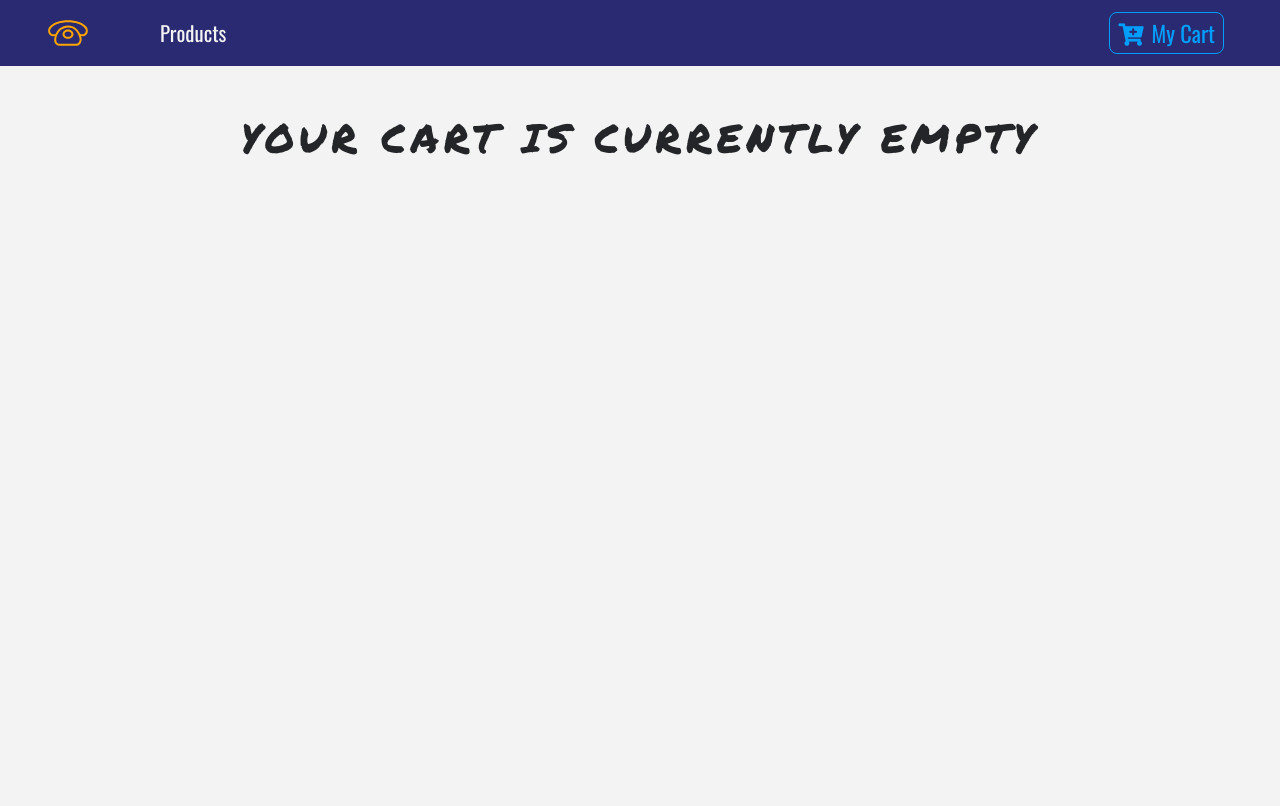
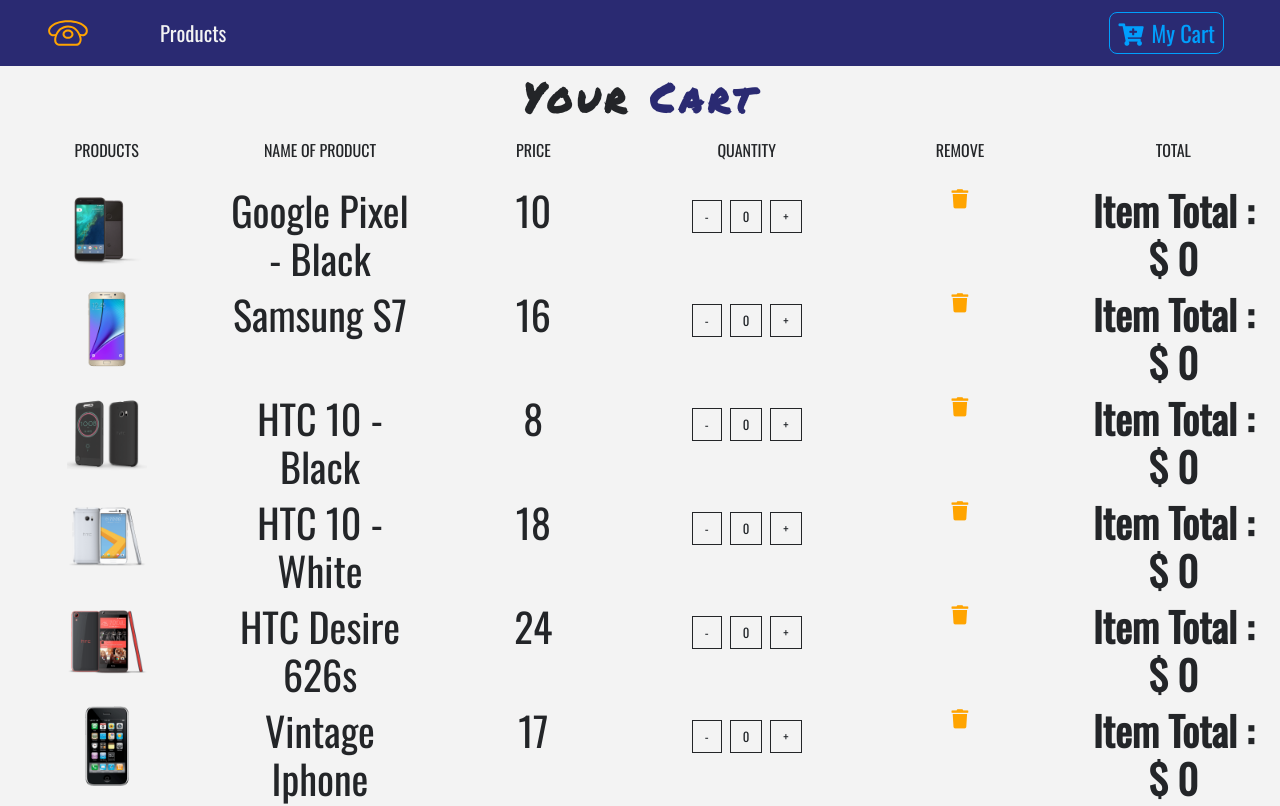
Before and after one commit to elkarouani/reactjs-market-app, a React (Create React App) app: page /cart in a window 1280 px wide. Shown: the top 806 px of the page. Built offline with nearby package versions, Linux system fonts and the light colour scheme.

Commit message:
Task: displaying real cart items

```diff
--- a/src/App.css
+++ b/src/App.css
@@ -25,3 +25,23 @@
 .text-bright {
   color: var(--lightBlue);
 }
+
+.btn-black {
+  background: transparent;
+  text-transform: capitalize;
+  font-size: 0.8rem !important;
+  color: var(--mainDark);
+  border-radius: 0 !important;
+  border: 0.1rem solid var(--mainDark) !important;
+}
+
+.btn-black:hover {
+  background: var(--mainDark) !important;
+  color: var(--mainWhite) !important;
+}
+
+.cart-icon {
+  cursor: pointer;
+  font-size: 1.2rem;
+  color: var(--mainYellow);
+}
--- a/src/components/Cart/CartItem.js
+++ b/src/components/Cart/CartItem.js
@@ -1,9 +1,38 @@
 import React from 'react';
 
-export default function CartItem() {
+export default function CartItem({item, value}) {
+	const {id, title, img, price, total, count} = item;
+	const {increment, decrement, removeItem} = value;
 	return (
-		<div>
-			cart item
+		<div className="row my-2 text-capitalize text-center">
+			<div className="col-10 mx-auto col-lg-2">
+				<img src={img} style={{width:"5rem", height:"5rem"}} className="img-fluid" alt="product" />
+			</div>
+			<div className="col-10 mx-auto col-lg-2">
+				<span className="d-lg-none">product : </span>
+				{title}
+			</div>
+			<div className="col-10 mx-auto col-lg-2">
+				<span className="d-lg-none">price : </span>
+				{price}
+			</div>
+			<div className="col-10 mx-auto col-lg-2 my-2 my-lg-0">
+				<div className="d-flex justify-content-center">
+					<div>
+						<span className="btn btn-black mx-1" onClick={()=>decrement(id)}>-</span>
+						<span className="btn btn-black mx-1">{count}</span>
+						<span className="btn btn-black mx-1" onClick={()=>increment(id)}>+</span>
+					</div>
+				</div>
+			</div>
+			<div className="col-10 mx-auto col-lg-2">
+				<div class="cart-icon" onClick={() => removeItem(id)}>
+					<i class="fas fa-trash"></i>
+				</div>
+			</div>
+			<div className="col-10 mx-auto col-lg-2">
+				<strong> item total : $ {total}</strong>
+			</div>
 		</div>
 	);
 }
--- a/src/context.js
+++ b/src/context.js
@@ -9,7 +9,7 @@
 	state = {
 		products: [],
 		detailProduct: detailProduct,
-		cart: [],
+		cart: storeProducts,
 		modalOpen: false,
 		modalProduct: detailProduct,
 		cartSubTotal: 0,
```
